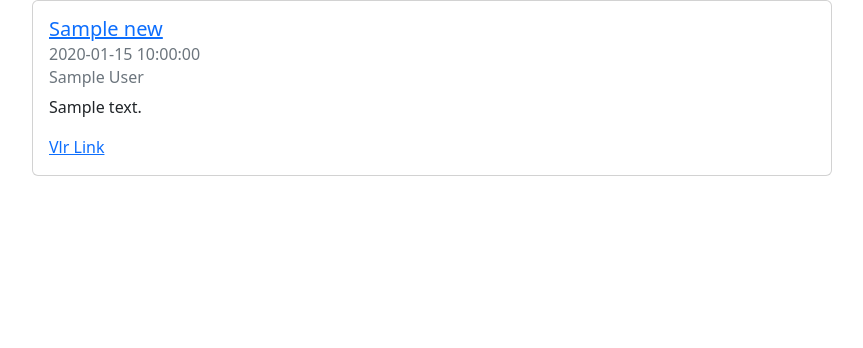
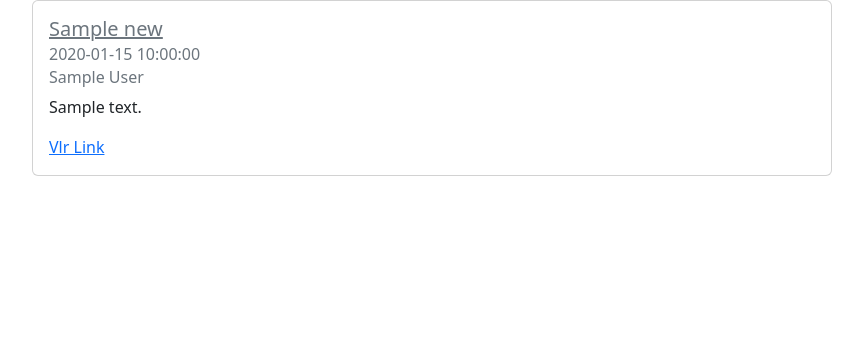
Before and after one commit to Elgun1234/valorant_api, a FastAPI app: template templates/news.html in a window 1280 px wide. Shown: the part 72-420 px from the top of the page, without its empty margins (70-933 px from the left). Run offline with FastAPI, Linux system fonts and the light colour scheme; the template is opened without the code that fills it: most values are stand-ins (such as "Sample title", 1, 10 or a date in 2020).

Commit message:
Update news.html

```diff
--- a/templates/news.html
+++ b/templates/news.html
@@ -9,7 +9,7 @@
 {% for news in news_data%}
   <div class="card" style="width: 50rem;">
     <div class="card-body">
-      <a href="https://www.vlr.gg{{news_data[loop.index0]['url_path']}}"class="stretched-link"><h5 class="card-title">{{news_data[loop.index0]["title"]}}</h5></a>
+      <a href="https://www.vlr.gg{{news_data[loop.index0]['url_path']}}"class="link-secondary"><h5 class="card-title">{{news_data[loop.index0]["title"]}}</h5></a>
       <h6 class="card-subtitle mb-2 text-muted">{{news_data[loop.index0]["date"]}}    </h6>
       <h6 class="card-subtitle mb-2 text-muted">{{news_data[loop.index0]["author"]}}  </h6>
 
```
